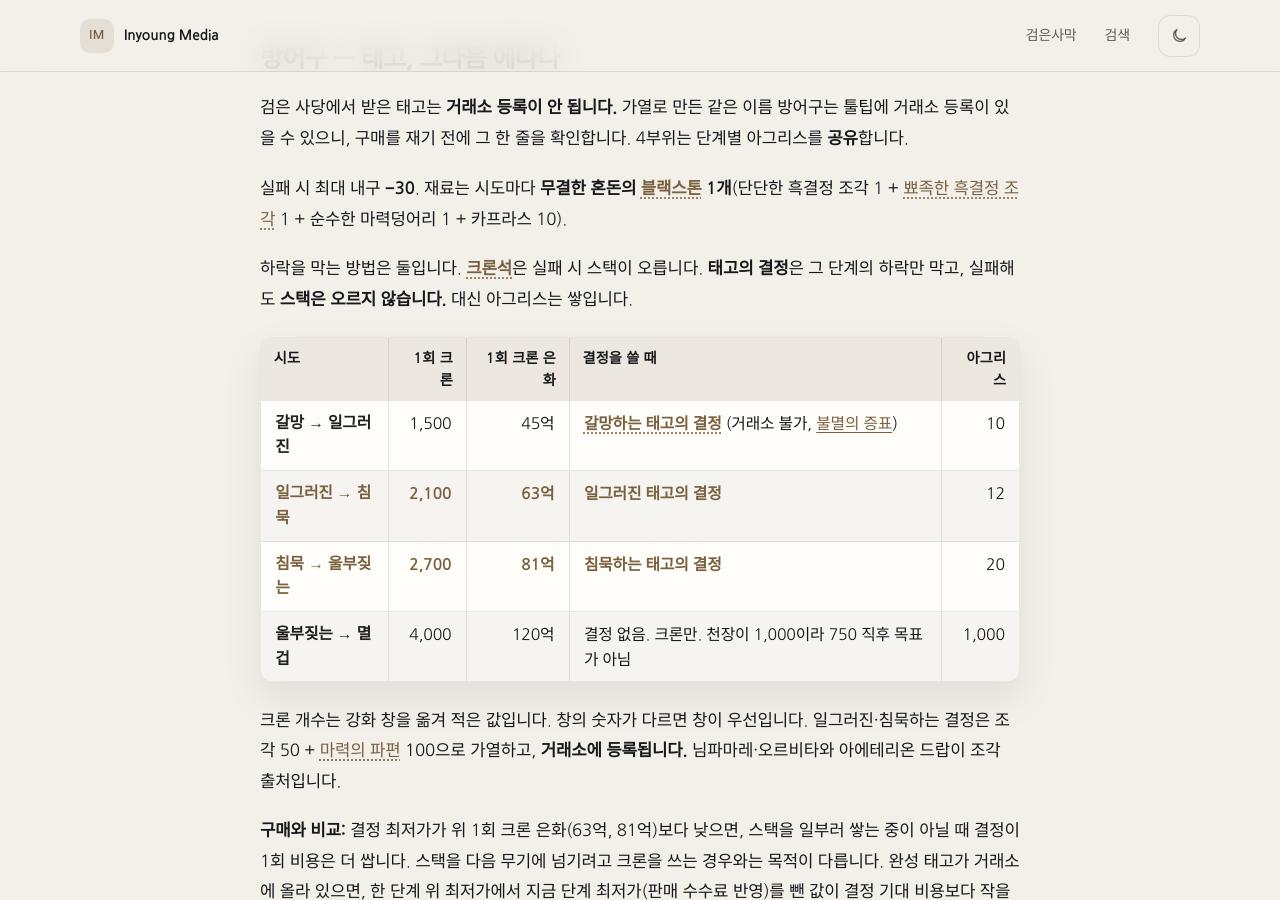
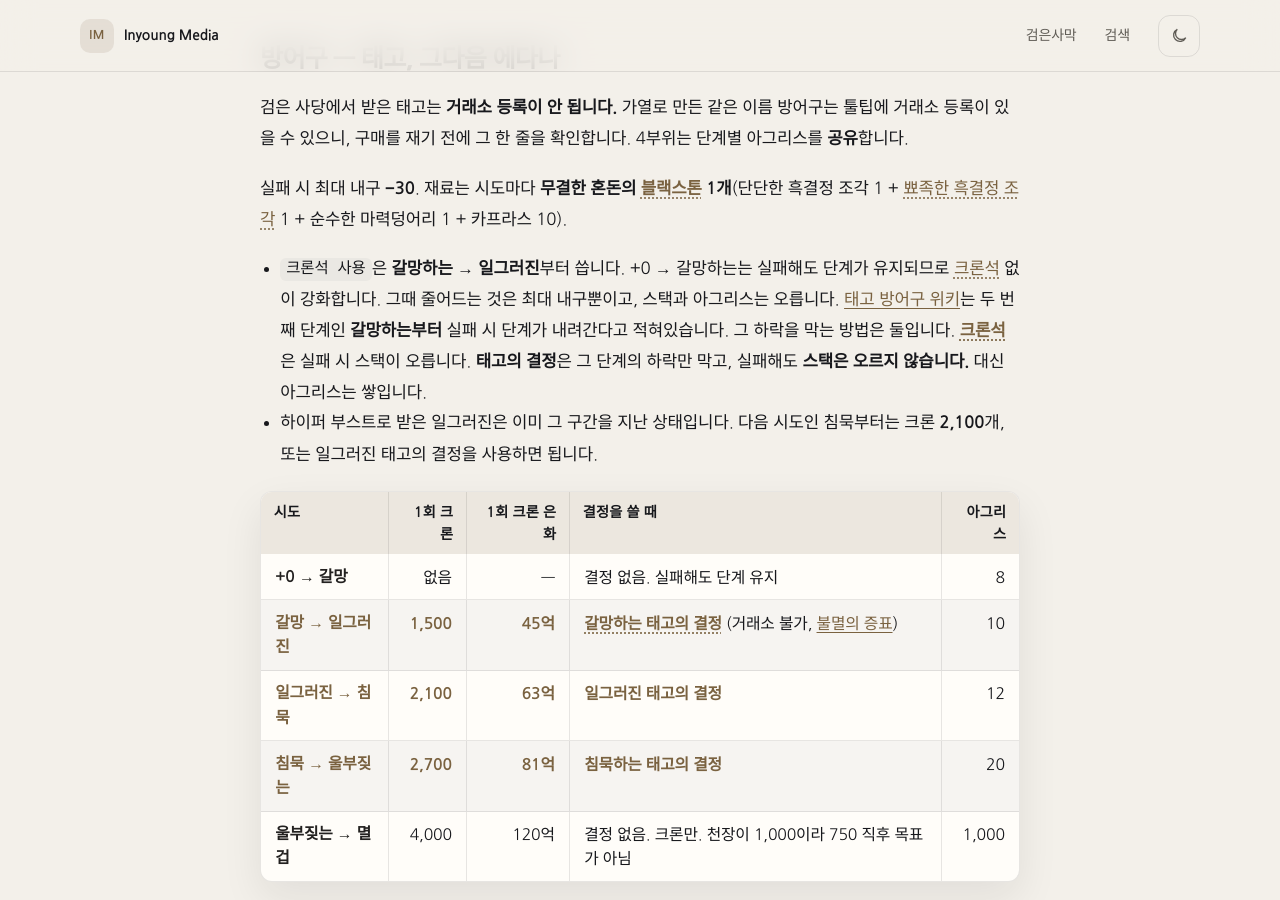
Before and after one commit to inyounglee/inyounglee.github.io, a Jekyll site: the page built from _posts/2026-10-03-post-hyper-boost-spec-guide.md, in a window 1280 px wide and 900 px high, scrolled down 5071 px. Built offline with Jekyll 4.4.1, drawn with Linux system fonts in a browser that asks for light colours; some web fonts are replaced.

Commit message:
- update: 태고 강화시 크론석 사용 구간

```diff
--- a/_posts/2026-10-03-post-hyper-boost-spec-guide.md
+++ b/_posts/2026-10-03-post-hyper-boost-spec-guide.md
@@ -125,11 +125,14 @@ featured: false
 
 실패 시 최대 내구 **−30**. 재료는 시도마다 **무결한 혼돈의 블랙스톤 1개**(단단한 흑결정 조각 1 + 뾰족한 흑결정 조각 1 + 순수한 마력덩어리 1 + 카프라스 10).
 
-하락을 막는 방법은 둘입니다. **크론석**은 실패 시 스택이 오릅니다. **태고의 결정**은 그 단계의 하락만 막고, 실패해도 **스택은 오르지 않습니다.** 대신 아그리스는 쌓입니다.
+* `크론석 사용`은 **갈망하는 → 일그러진**부터 씁니다. +0 → 갈망하는는 실패해도 단계가 유지되므로 크론석 없이 강화합니다. 그때 줄어드는 것은 최대 내구뿐이고, 스택과 아그리스는 오릅니다. [태고 방어구 위키](https://www.kr.playblackdesert.com/ko-KR/Wiki?wikiNo=438)는 두 번째 단계인 **갈망하는부터** 실패 시 단계가 내려간다고 적혀있습니다. 그 하락을 막는 방법은 둘입니다. **크론석**은 실패 시 스택이 오릅니다. **태고의 결정**은 그 단계의 하락만 막고, 실패해도 **스택은 오르지 않습니다.** 대신 아그리스는 쌓입니다.
+
+* 하이퍼 부스트로 받은 일그러진은 이미 그 구간을 지난 상태입니다. 다음 시도인 침묵부터는 크론 **2,100**개, 또는 일그러진 태고의 결정을 사용하면 됩니다.
 
 | 시도 | 1회 크론 | 1회 크론 은화 | 결정을 쓸 때 | 아그리스 |
 | --- | ---: | ---: | --- | ---: |
-| 갈망 → 일그러진 | 1,500 | 45억 | **갈망하는 태고의 결정** (거래소 불가, [불멸의 증표](/blackdesert/2026/10/03/pit-of-the-undying-guide/)) | 10 |
+| +0 → 갈망 | 없음 | — | 결정 없음. 실패해도 단계 유지 | 8 |
+| **갈망 → 일그러진** | **1,500** | **45억** | **갈망하는 태고의 결정** (거래소 불가, [불멸의 증표](/blackdesert/2026/10/03/pit-of-the-undying-guide/)) | 10 |
 | **일그러진 → 침묵** | **2,100** | **63억** | **일그러진 태고의 결정** | 12 |
 | **침묵 → 울부짖는** | **2,700** | **81억** | **침묵하는 태고의 결정** | 20 |
 | 울부짖는 → 멸겁 | 4,000 | 120억 | 결정 없음. 크론만. 천장이 1,000이라 750 직후 목표가 아님 | 1,000 |
```
